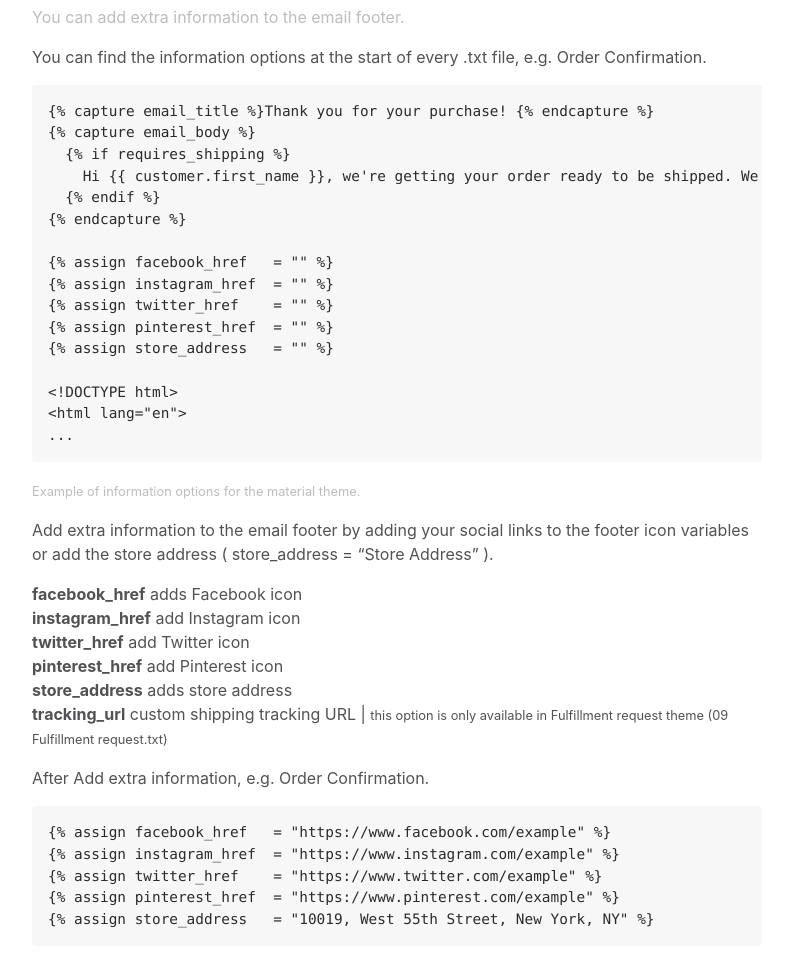
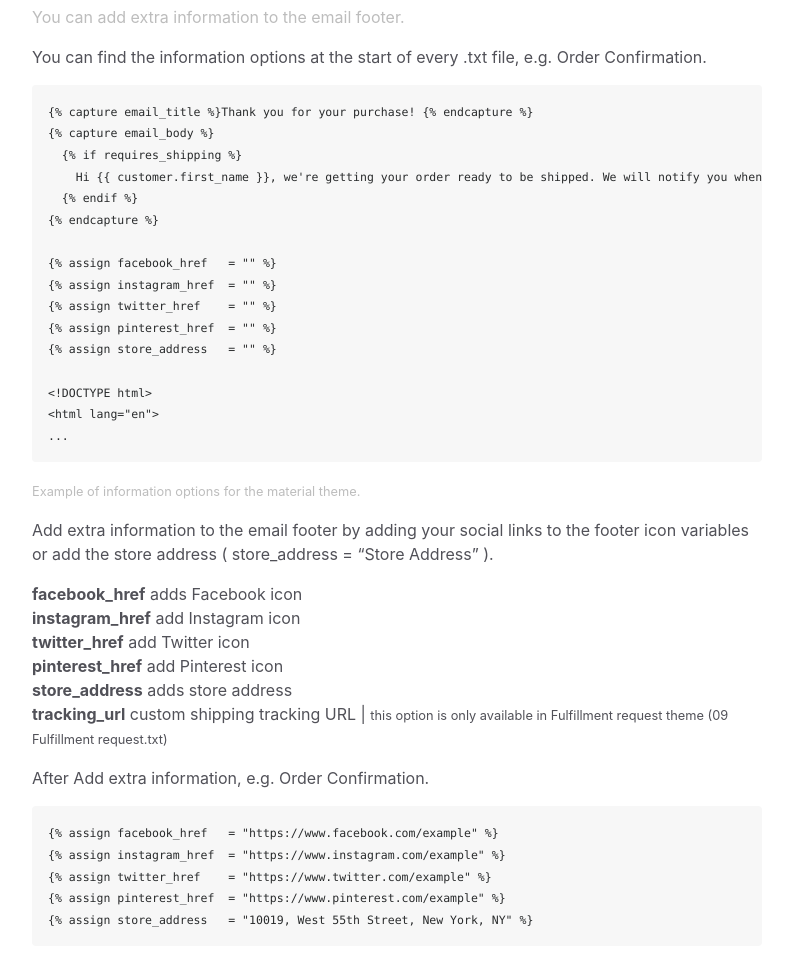
Before and after one commit to everyaws/files, a plain HTML site: page index.html in a window 1280 px wide. Shown: the part 1416-2383 px from the top of the page, without its empty margins (243-1036 px from the left). Drawn offline with nearby package versions, Linux system fonts and the light colour scheme.

Commit message:
Update index.html

```diff
--- a/index.html
+++ b/index.html
@@ -81,7 +81,7 @@
 <h3 class="pt-5">Extra Layout Options</h3>
 <p class="text-muted">You can add extra information to the email footer.</p>
 <p>You can find the information options at the start of every .txt file, e.g. Order Confirmation.</p>
-<pre>{% capture email_title %}Thank you for your purchase! {% endcapture %}
+<pre><small>{% capture email_title %}Thank you for your purchase! {% endcapture %}
 {% capture email_body %}
   {% if requires_shipping %}
     Hi {{ customer.first_name }}, we're getting your order ready to be shipped. We will notify you when it has been sent.
@@ -96,7 +96,7 @@
 
 &lt;!DOCTYPE html&gt;
 &lt;html lang="en"&gt;
-...</pre>
+...</small></pre>
 <p class="text-muted"><small>Example of information options for the material theme.</small></p>
 <p>Add extra information to the email footer by adding your social links to the footer icon variables or add the store address ( store_address = &#8220;Store Address&#8221; ).</p>
 <p><strong>facebook_href</strong> adds Facebook icon<br />
@@ -108,11 +108,11 @@
 <p>After Add extra information, e.g. Order Confirmation.</p>
 
 <pre>
-{% assign facebook_href   = "https://www.facebook.com/example" %}
+<small>{% assign facebook_href   = "https://www.facebook.com/example" %}
 {% assign instagram_href  = "https://www.instagram.com/example" %}
 {% assign twitter_href    = "https://www.twitter.com/example" %}
 {% assign pinterest_href  = "https://www.pinterest.com/example" %}
-{% assign store_address   = "10019, West 55th Street, New York, NY" %}
+{% assign store_address   = "10019, West 55th Street, New York, NY" %}</small>
 </pre>
 
 	</div><!-- /.content -->
```
